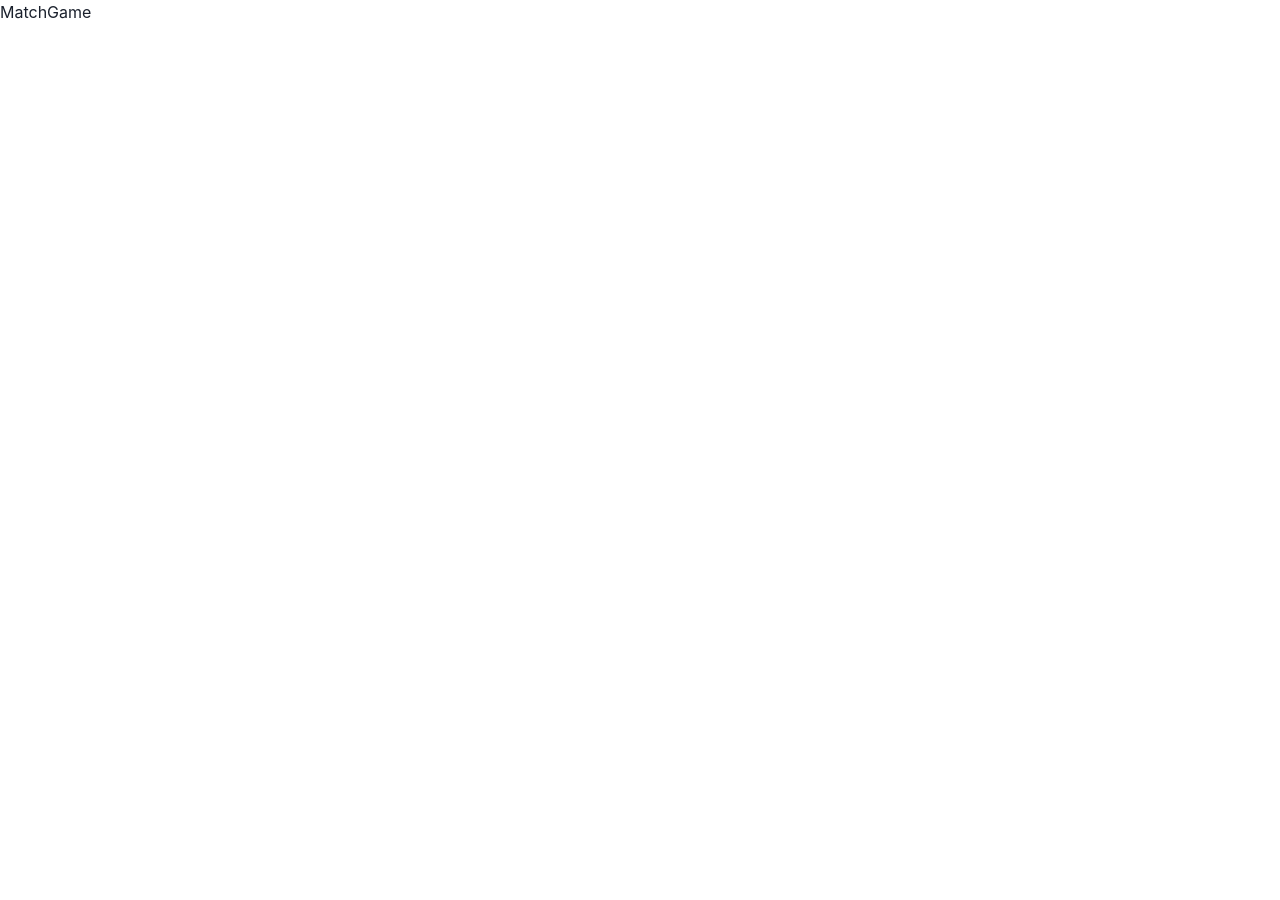
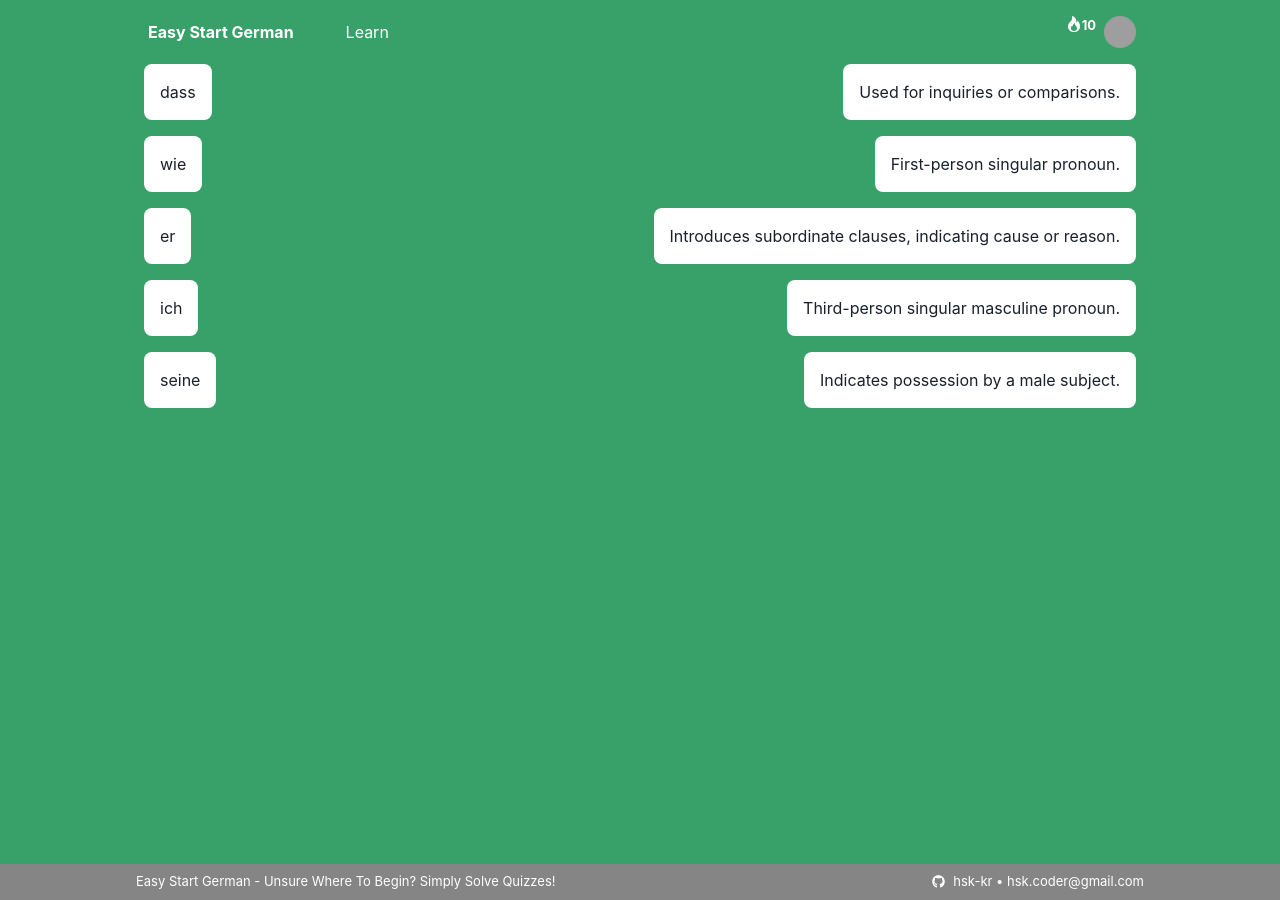
Before and after one commit to hsk-kr/easy-german-start, a React (Vite) app: page /game in a window 1280 px wide. Before the commit the page ends 800 px from the top, so only its background shows below. Built offline with nearby package versions, Linux system fonts and the light colour scheme; grey boxes are pictures that could not be loaded.

Commit message:
feat: Working on MatchGame
MatchGame: Make pairs the right words with the right descriptions.

```diff
--- a/src/components/MatchGame/index.tsx
+++ b/src/components/MatchGame/index.tsx
@@ -1,7 +1,110 @@
-import { Box } from '@chakra-ui/react';
+'use client';
 
-const MatchGame = () => {
-  return <Box>MatchGame</Box>;
+import { Box, Container, Flex } from '@chakra-ui/react';
+import { Lesson } from '../../types/lesson';
+import { useEffect, useMemo, useState } from 'react';
+
+interface MatchGameProps {
+  lesson: Lesson;
+}
+
+type Word = { word: string; desc: string };
+
+const MatchGame = ({ lesson }: MatchGameProps) => {
+  const [words, setWords] = useState<Word[][]>([]);
+  const [round, setRound] = useState(-1);
+  const currentRoundWordPairs = useMemo<{ left: Word[]; right: Word[] }>(() => {
+    // Shuffle current Round's words and make two arrays, left and right.
+    // left and right has the words in a different order.
+    if (round === -1 || words.length === 0 || words[0].length === 0)
+      return { left: [], right: [] };
+
+    const getRandomWords = () => {
+      const remainWords = [...words[round]];
+      const randomWords: Word[] = [];
+
+      while (remainWords.length > 0) {
+        const randomIdx = Math.floor(Math.random() * remainWords.length);
+        randomWords.push(remainWords.splice(randomIdx, 1)[0]);
+      }
+
+      return randomWords;
+    };
+
+    return {
+      left: getRandomWords(),
+      right: getRandomWords(),
+    };
+  }, [round, words]);
+
+  useEffect(() => {
+    // An array in words has the {EACH_ROUND_WORD_CNT} numbers of words from lesson.words.
+    const EACH_ROUND_WORD_CNT = 5;
+    const newWords: typeof words = [[]];
+
+    for (const w of lesson.words) {
+      newWords[newWords.length - 1].push({
+        word: w.word,
+        desc: w.desc,
+      });
+
+      if (newWords[newWords.length - 1].length === EACH_ROUND_WORD_CNT) {
+        newWords.push([]);
+      }
+    }
+
+    setWords(newWords);
+    setRound(0);
+    // eslint-disable-next-line react-hooks/exhaustive-deps
+  }, []);
+
+  if (round === -1) return <div>Loading...</div>;
+
+  return (
+    <Box bgColor="green.500" h="100svh">
+      <Container maxW="container.lg">
+        <WordPairs
+          left={currentRoundWordPairs.left}
+          right={currentRoundWordPairs.right}
+        />
+      </Container>
+    </Box>
+  );
+};
+
+const WordPairs = ({ left, right }: { left: Word[]; right: Word[] }) => {
+  const elements = useMemo(() => {
+    const _elements = [];
+
+    for (let i = 0; i < left.length; i++) {
+      _elements.push(
+        <Flex
+          key={left[i].word}
+          justifyContent="space-between"
+          alignItems="center"
+        >
+          <Card value={left[i].word} />
+          <Card value={right[i].desc} />
+        </Flex>
+      );
+    }
+
+    return _elements;
+  }, [left, right]);
+
+  return (
+    <Flex flexDir="column" rowGap={4}>
+      {elements}
+    </Flex>
+  );
+};
+
+const Card = ({ value }: { value: string }) => {
+  return (
+    <Box p={4} bgColor="white" borderRadius="lg">
+      {value}
+    </Box>
+  );
 };
 
 export default MatchGame;
--- a/src/pages/GamePage/index.tsx
+++ b/src/pages/GamePage/index.tsx
@@ -1,7 +1,7 @@
-import { Box } from '@chakra-ui/react';
 import MatchGame from '../../components/MatchGame';
 import { useNavigate, useSearchParams } from 'react-router-dom';
 import useLessons from '../../hooks/useLessons';
+import DefaultTemplate from '../../components/DefaultTemplate';
 
 type SearchParam = { section: number; lesson: number };
 
@@ -45,13 +45,12 @@ const GamePage = () => {
   const { section, lesson } = getParams();
   redirectHomeIfParamsIsInvalid({ section, lesson });
 
-  const lessons = getLesson(section, lesson);
-  console.log(lessons);
+  const currentLesson = getLesson(section, lesson);
 
   return (
-    <Box>
-      <MatchGame />
-    </Box>
+    <DefaultTemplate disablePadding={true}>
+      <MatchGame lesson={currentLesson} />
+    </DefaultTemplate>
   );
 };
 
```
